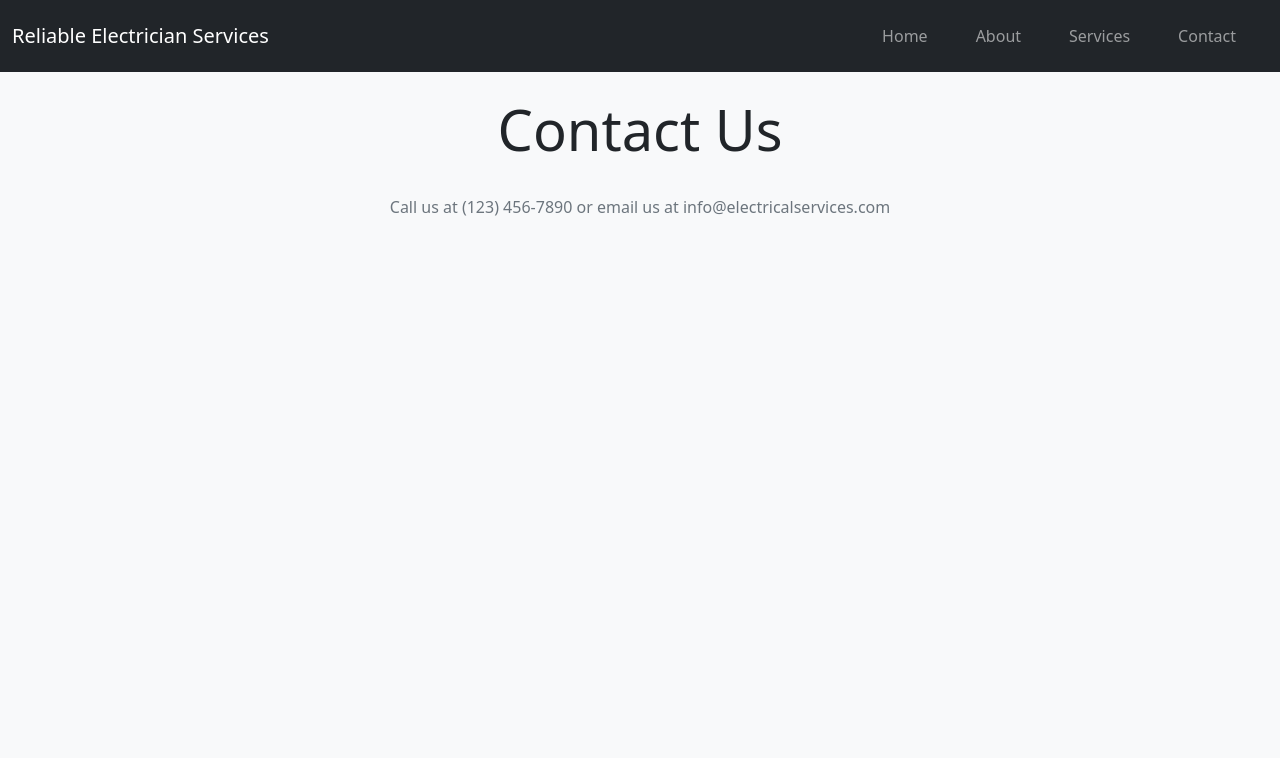
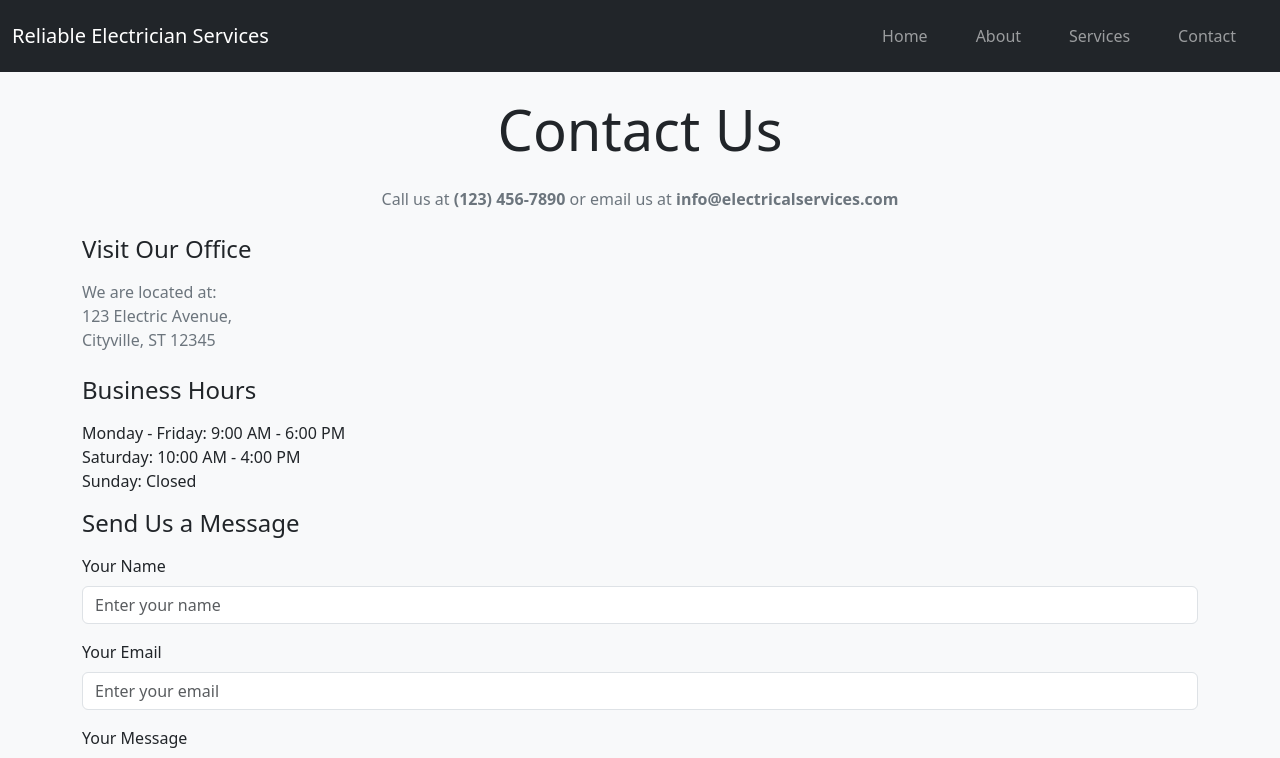
Before and after one commit to Kummirai/electrician, a React (Vite) app in the folder electrician/: page /contact in a window 1280 px wide. Shown: the top 758 px of the page. Built offline with nearby package versions, Linux system fonts and the light colour scheme.

Commit message:
Enhance the 'Contact Us' page with additional content and styles.

```diff
--- a/electrician/src/assets/ContactPage.jsx
+++ b/electrician/src/assets/ContactPage.jsx
@@ -2,11 +2,44 @@ import React from "react";
 
 export default function ContactPage() {
   return (
-    <div className="min-vh-100 bg-light p-4 text-center d-flex flex-column align-items-center">
-      <h2 className="display-4 font-weight-bold">Contact Us</h2>
-      <p className="text-secondary mt-4 mx-auto" style={{ maxWidth: '600px' }}>
-        Call us at <span className="font-weight-semibold">(123) 456-7890</span> or email us at <span className="font-weight-semibold">info@electricalservices.com</span>
+    <div className="min-vh-100 bg-light p-4 d-flex flex-column align-items-center">
+      <h2 className="display-4 font-weight-bold text-center mb-4">Contact Us</h2>
+      <p className="text-secondary mb-4" style={{ maxWidth: '600px' }}>
+        Call us at <span className="fw-semibold">(123) 456-7890</span> or email us at <span className="fw-semibold">info@electricalservices.com</span>
       </p>
+
+      <div className="container">
+        <h3 className="h4 mb-3">Visit Our Office</h3>
+        <p className="text-secondary mb-4">
+          We are located at: <br />
+          123 Electric Avenue, <br />
+          Cityville, ST 12345
+        </p>
+
+        <h3 className="h4 mb-3">Business Hours</h3>
+        <ul className="list-unstyled">
+          <li>Monday - Friday: 9:00 AM - 6:00 PM</li>
+          <li>Saturday: 10:00 AM - 4:00 PM</li>
+          <li>Sunday: Closed</li>
+        </ul>
+
+        <h3 className="h4 mb-3">Send Us a Message</h3>
+        <form>
+          <div className="mb-3">
+            <label htmlFor="name" className="form-label">Your Name</label>
+            <input type="text" className="form-control" id="name" placeholder="Enter your name" />
+          </div>
+          <div className="mb-3">
+            <label htmlFor="email" className="form-label">Your Email</label>
+            <input type="email" className="form-control" id="email" placeholder="Enter your email" />
+          </div>
+          <div className="mb-3">
+            <label htmlFor="message" className="form-label">Your Message</label>
+            <textarea className="form-control" id="message" rows="4" placeholder="Enter your message"></textarea>
+          </div>
+          <button type="submit" className="btn btn-primary">Submit</button>
+        </form>
+      </div>
     </div>
   );
 }
```
